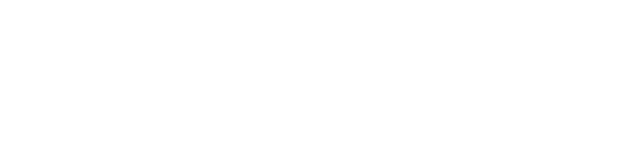
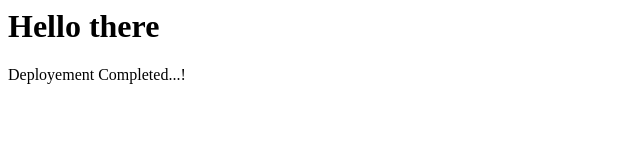
Before and after one commit to Prutha2104/DemoWebsite, a plain HTML site: page index.html in a window 1280 px wide. Shown: the whole page, without its empty margins (0-640 px from the left). Drawn offline with Linux system fonts and the light colour scheme.

Commit message:
Update index.html

```diff
--- a/index.html
+++ b/index.html
@@ -2,10 +2,13 @@
 
 <head>
 	<meta charset="utf-8" />
-	<title></title>
+	<title>Prutha Website</title>
 	<meta content="width=device-width, initial-scale=1.0, maximum-scale=1.0, user-scalable=no" name="viewport" />
 	<meta content="" name="description" />
 	<meta content="" name="author" />
 
 </head>
+	<body>
+		<h1>Hello there</h1>
+		<p>Deployement Completed...!<p>
 </html>
```
